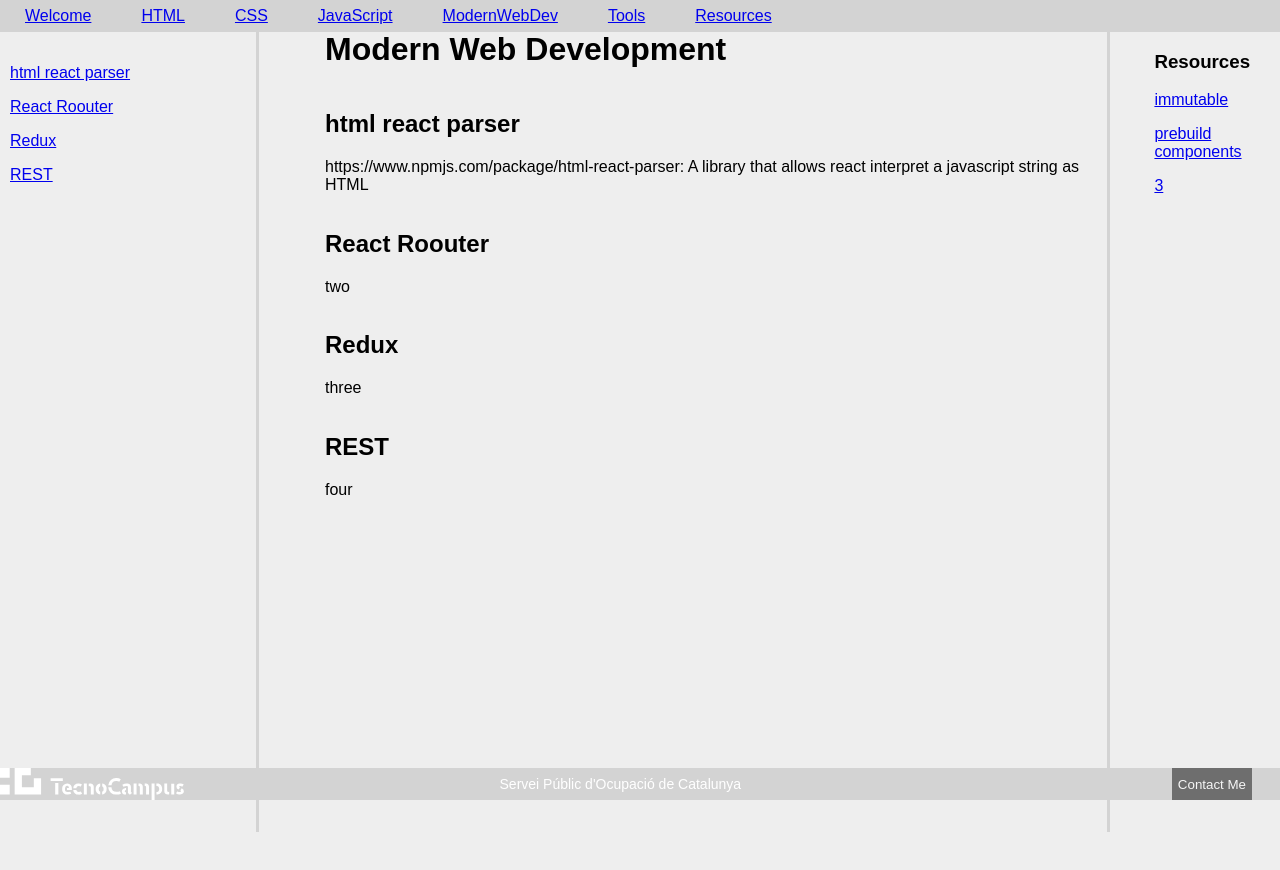
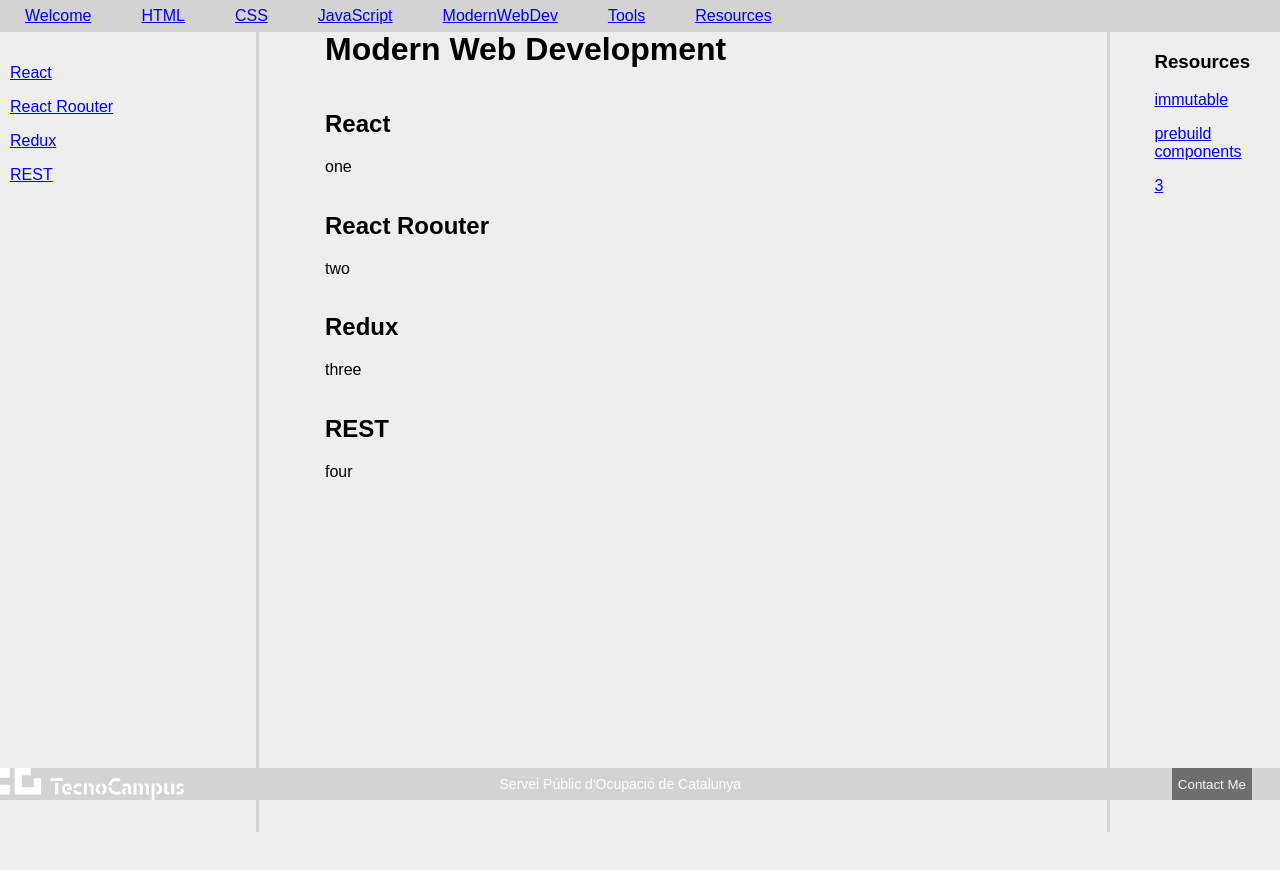
Before and after one commit to omesalles/final-portfolio, a React (Create React App) app: page /ModernWebDev in a window 1280 px wide. Shown: the top 870 px of the page. Built offline with nearby package versions, Linux system fonts and the light colour scheme.

Commit message:
accepting parsing content paragraphs as HTML

```diff
--- a/package.json
+++ b/package.json
@@ -6,6 +6,7 @@
     "@testing-library/jest-dom": "^5.14.1",
     "@testing-library/react": "^12.0.0",
     "@testing-library/user-event": "^13.2.1",
+    "html-react-parser": "^1.4.9",
     "react": "^17.0.2",
     "react-dom": "^17.0.2",
     "react-redux": "^7.2.6",
--- a/src/pages/components/CSS/CSS.js
+++ b/src/pages/components/CSS/CSS.js
@@ -3,7 +3,7 @@ import { Panel } from "../Panel";
 export function CSS() {
   let title = "CSS";
   let panelLeft = ["Box model", "Flex", "Grid", "Animations", "!important", "basic design rules"];
-  let panelRight = ["W3Schools", "CSS tricks", 3];
+  let panelRight = ["W3Schools", "CSS tricks", "3"];
   let panelMiddle = [
     "Box model",
     "Flex",
--- a/src/pages/components/ModernWebDev/ModernWebDev.js
+++ b/src/pages/components/ModernWebDev/ModernWebDev.js
@@ -2,10 +2,9 @@ import { Panel } from "../Panel";
 
 export function ModernWebDev() {
   let title = "Modern Web Development";
-  let panelLeft = ["html react parser", "React Roouter", "Redux", "REST"];
-  let panelRight = ["immutable", "prebuild components", 3];
-  let panelMiddle = ["https://www.npmjs.com/package/html-react-parser: A library that allows react interpret " +
-  "a javascript string as HTML", "two", "three", "four"];
+  let panelLeft = ["React", "React Roouter", "Redux", "REST"];
+  let panelRight = ["immutable", "prebuild components", "3"];
+  let panelMiddle = ["one", "two", "three", "four"];
   return (
     <Panel
       title={title}
--- a/src/pages/components/Panel/Panel.js
+++ b/src/pages/components/Panel/Panel.js
@@ -2,7 +2,6 @@ import { Accordio } from "../Accordio";
 import "./Panel.css";
 import { useState, useEffect } from "react";
 import { HashLink } from "react-router-hash-link";
-
 
 export function Panel(props) {
   const width = useWidth();
@@ -163,7 +162,7 @@ function Resources(props) {
                 (v, i) => {
                   return (
                     <HashLink key={i} to={"/Resources#" + v}>
-                      <p>{v}</p>
+                      <p dangerouslySetInnerHTML={{__html: v}} />
                     </HashLink>
                   );
                 }
@@ -184,7 +183,7 @@ function PageContent(props) {
           <div key={i}>
             <span className="paragraph-content" id={props.panelLeft[i]}></span>
             <h2 className="title-paragraph">{props.panelLeft[i]}</h2>
-            <p>{v}</p>
+            <p dangerouslySetInnerHTML={{__html: v}} />
           </div>
         );
       })}
--- a/src/pages/components/Resources/Resources.js
+++ b/src/pages/components/Resources/Resources.js
@@ -10,7 +10,7 @@ export function Resources() {
   "",
   "A demonstration of what can be accomplished through CSS-based design. Check how the style sheet" +
   "completely transforms a webpage.",
-  "Library for coping objects in JavaScript",
+  "Library for copying objects in JavaScript",
   "Webflow is a SaaS application that allows building websites using visual editing software.",
 ];
   return (
```
Also changed, not shown: 2 other files (tests, documents, lock files or other folders).
